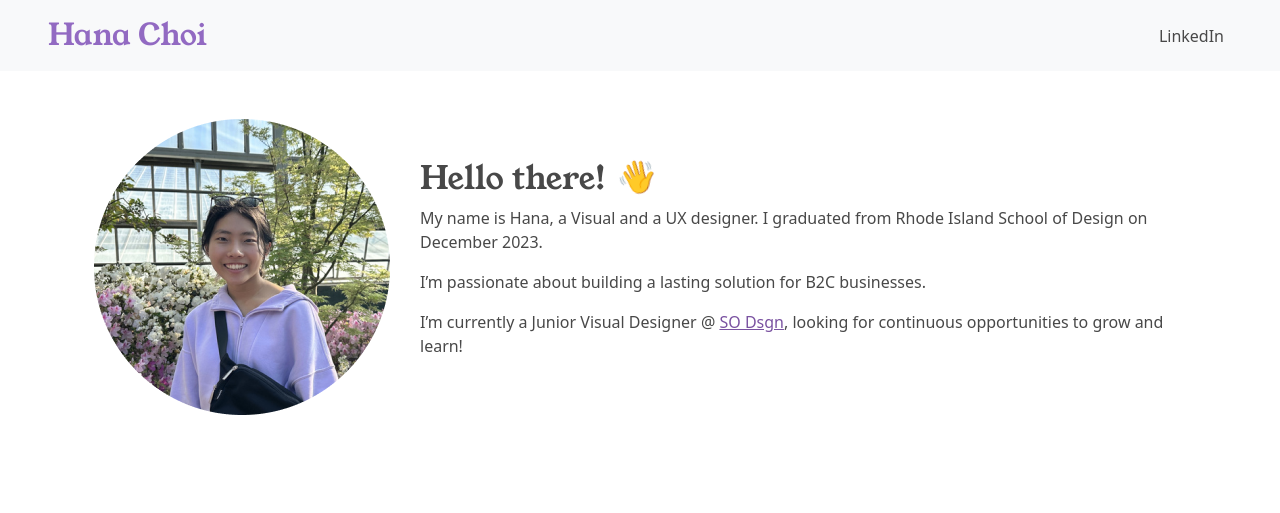
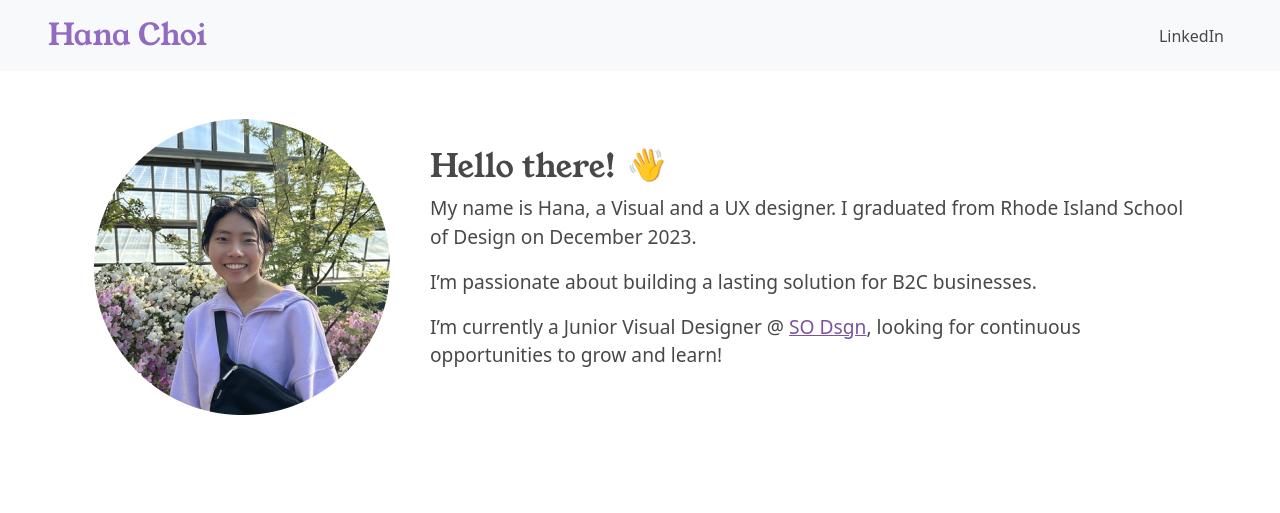
Before and after one commit to hchoi6613/hchoi6613.github.io, a Jekyll site: the page built from index.markdown, in a window 1280 px wide. Shown: the top 513 px of the page. Built offline with Jekyll 4.4.1, drawn with Linux system fonts in a browser that asks for light colours; grey boxes are pictures that could not be loaded.

Commit message:
Change font size and padding

```diff
--- a/_layouts/home.html
+++ b/_layouts/home.html
@@ -6,7 +6,7 @@
 <div class="container">
     <div class="grid-container">
         <img src="{{ site.baseurl }}/assets/profile_pic.png" alt="Profile Picture" class="profile-pic">
-        <div class="centered-content">
+        <div>
             {{ content }}
         </div>
     </div>
--- a/assets/css/base.css
+++ b/assets/css/base.css
@@ -1,13 +1,17 @@
 /* Default Font Color */
 body {
     color: #484848;
+}
+
+p {
+    font-size: 1.2rem;
 }
 
 /* Grid Container */
 .grid-container {
     display: grid;
     grid-template-columns: auto 1fr;
-    gap: 30px;
+    gap: 40px;
     align-items: center;
     position: relative;
     margin-bottom: 100px;
--- a/assets/css/card.css
+++ b/assets/css/card.css
@@ -83,9 +83,14 @@
 .bg-gray {
     /* Set background color to gray */
     background-color:  #EDEDED;
+    font-size: 0.8rem;
+    font-weight: normal;
     /* Set text color to black */
     color: #484848;
     /* Add a margin at the top */
     margin-top: 10px;
     margin-right: 10px;
+    padding: 10px;
+    padding-left: 15px;
+    padding-right: 15px;
 }
--- a/index.markdown
+++ b/index.markdown
@@ -3,7 +3,7 @@
 layout: home
 ---
 
-<h2 class="young-serif-font">Hello there! <span class="wave-hand">👋️</span></h2>
+<h2>Hello there! <span class="wave-hand">👋️</span></h2>
 
 My name is Hana, a Visual and a UX designer. I graduated from Rhode Island School of Design on December 2023. <br>
 
```
